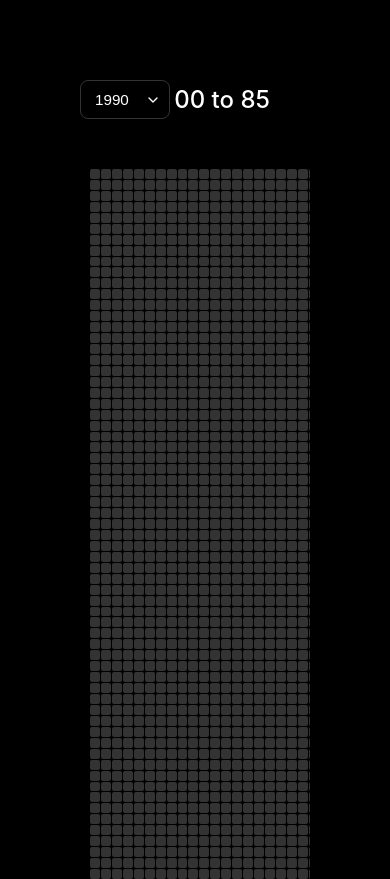
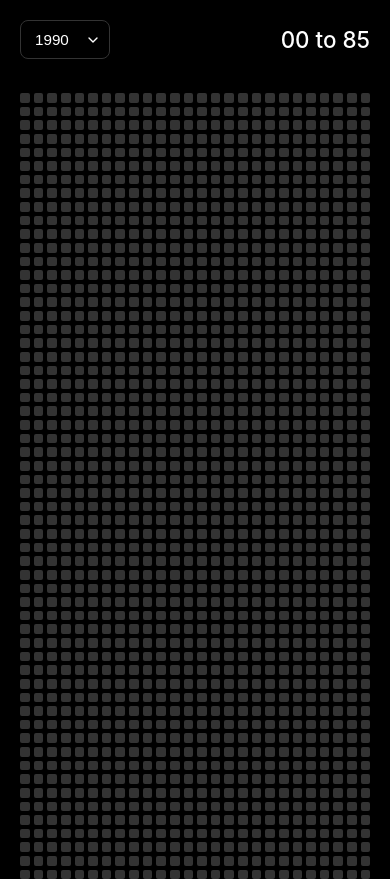
Before and after one commit to donny0903/mz-life-calendar, a plain HTML site: page index.html in a window 390 px wide. Shown: the top 879 px of the page. Drawn offline with Linux system fonts and the light colour scheme; a web font is replaced by a local one.

Commit message:
a-8. 모바일 대응

```diff
--- a/styles.css
+++ b/styles.css
@@ -17,6 +17,8 @@ body {
     color: #ffffff;
     padding: 20px;
     min-height: 100vh;
+    overflow-x: hidden;
+    max-width: 100vw;
 }
 
 .container {
@@ -428,7 +430,8 @@ h1 {
 
 .calendar-wrapper {
     margin-bottom: 30px;
-    overflow-x: auto;
+    overflow-x: hidden;
+    width: 100%;
 }
 
 .life-calendar {
@@ -438,8 +441,16 @@ h1 {
     padding: 20px 0px;
     background: #000000;
     border-radius: 12px;
-    min-width: 600px;
     position: relative;
+    width: 100%;
+    max-width: 100%;
+}
+
+@media (max-width: 1024px) {
+    .life-calendar {
+        grid-template-columns: repeat(26, 1fr) auto;
+        gap: 3px;
+    }
 }
 
 .week-box {
@@ -526,12 +537,21 @@ h1 {
 }
 
 @media (max-width: 768px) {
+    body {
+        padding: 10px;
+    }
+
     .container {
-        padding: 20px;
+        padding: 0;
+        max-width: 100%;
+    }
+
+    #step3 {
+        padding: 10px;
     }
 
     h1 {
-        font-size: 1.8rem;
+        font-size: 1.5rem;
     }
 
     .subtitle {
@@ -547,17 +567,23 @@ h1 {
     }
 
     .life-calendar {
-        gap: 1px;
-        padding: 10px;
+        grid-template-columns: repeat(26, 1fr);
+        gap: 4px;
+        padding: 10px 0px;
+    }
+
+    .step3-header {
+        justify-content: space-between;
+        align-items: center;
+        margin-right: 0;
+        margin-bottom: 24px;
+    }
+
+    .step3-header h1 {
+        font-size: 1.4rem;
+    }
+
+    .year-label {
+        display: none;
     }
 }
-
-@media (max-width: 480px) {
-    h1 {
-        font-size: 1.5rem;
-    }
-
-    .stat-value {
-        font-size: 1.4rem;
-    }
-}
```
Also changed, not shown: 1 other file.
